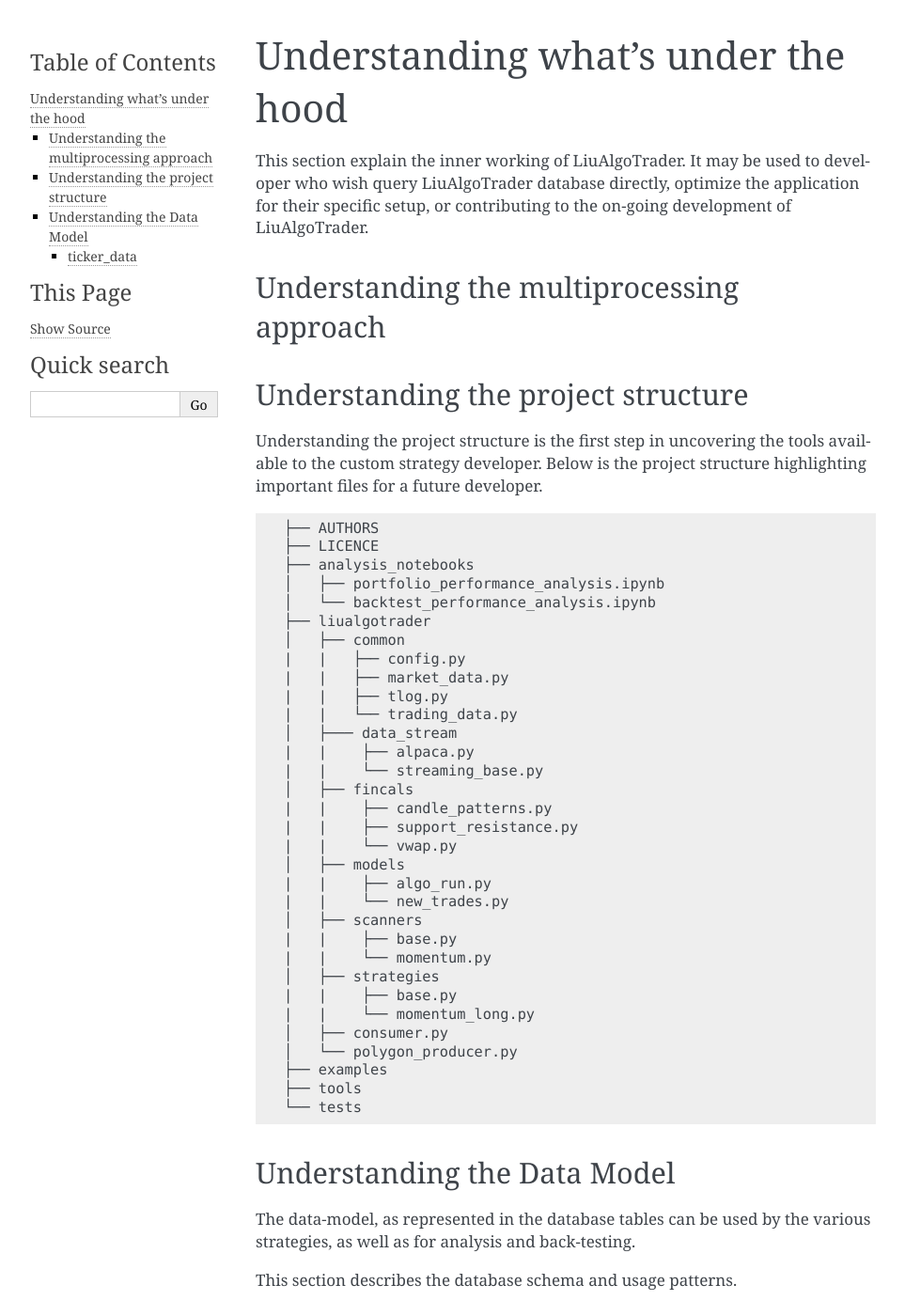
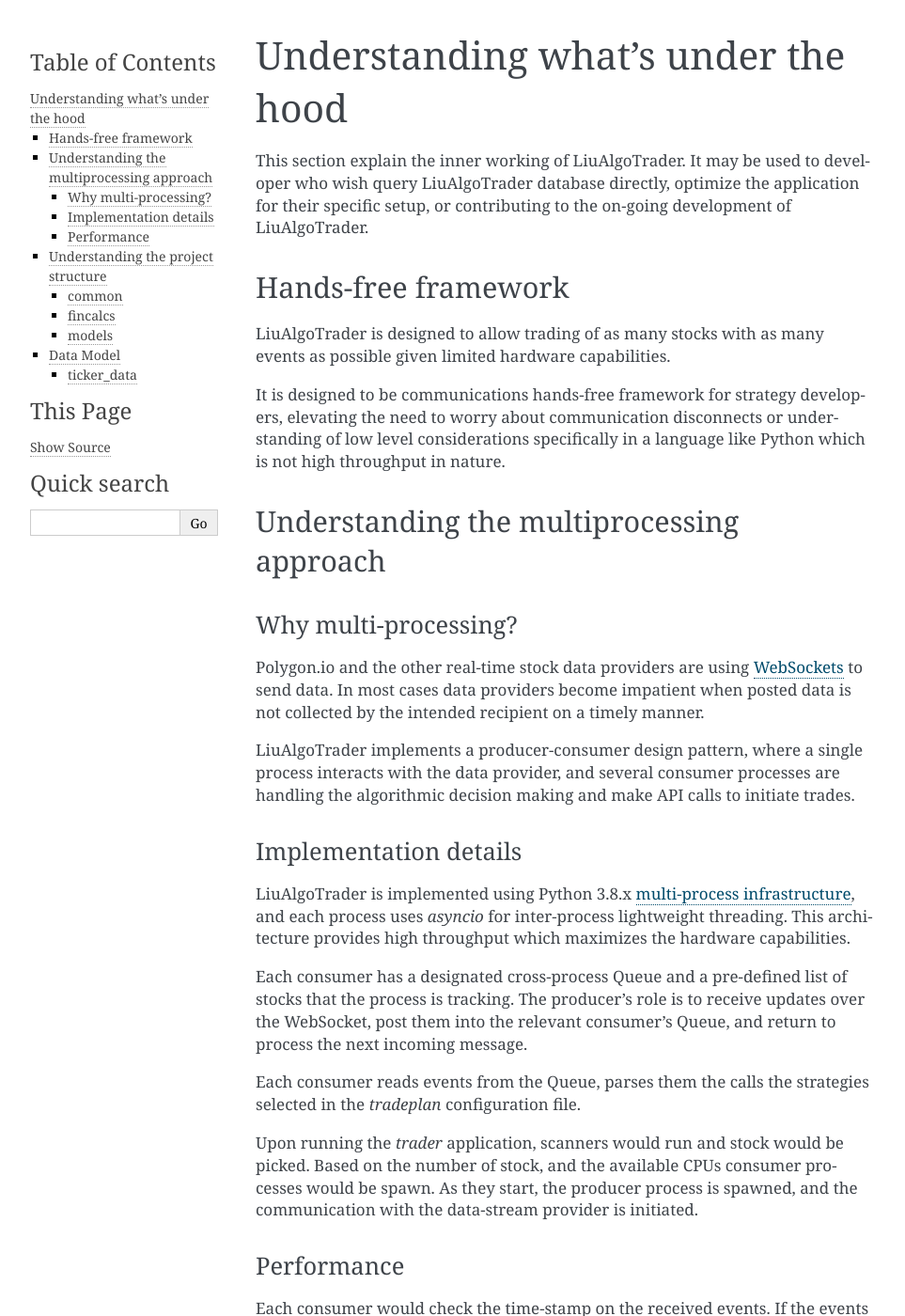
Before and after one commit to amor71/LiuAlgoTrader, a Sphinx documentation site: the page built from docs/source/Under-the-hood.rst, in a window 1280 px wide and 1400 px high. Shown: the whole window at 94% size, without its empty margins (148-1111 px from the left). Built offline with Sphinx 7.4.7, drawn with Linux system fonts in a browser that asks for light colours; some of the changed text lies outside the part shown.

Commit message:
documentation

```diff
--- a/docs/source/Under-the-hood.rst
+++ b/docs/source/Under-the-hood.rst
@@ -9,8 +9,91 @@
 for their specific setup, or contributing to
 the on-going development of LiuAlgoTrader.
 
+Hands-free framework
+--------------------
+
+LiuAlgoTrader is designed to allow trading of as many stocks
+with as many events as possible given limited hardware
+capabilities.
+
+It is designed to be communications hands-free framework
+for strategy developers, elevating the need to worry about
+communication disconnects or understanding of low level
+considerations specifically in a language like Python which
+is not high throughput in nature.
+
+
 Understanding the multiprocessing approach
 ------------------------------------------
+
+Why multi-processing?
+*********************
+
+Polygon.io and the other real-time stock data
+providers are using WebSockets_ to send data. In most cases
+data providers become impatient when posted data is not
+collected by the intended recipient on a timely manner.
+
+LiuAlgoTrader implements a producer-consumer
+design pattern, where a single process interacts with the
+data provider, and several consumer processes are handling
+the algorithmic decision making and make API calls to initiate
+trades.
+
+Implementation details
+**********************
+
+LiuAlgoTrader is implemented using Python 3.8.x `multi-process
+infrastructure`_, and each process uses `asyncio` for
+inter-process lightweight threading. This architecture
+provides high throughput which maximizes the hardware
+capabilities.
+
+Each consumer has a designated cross-process Queue and a
+pre-defined list of stocks that the process is tracking.
+The producer's role is to receive updates over the WebSocket,
+post them into the relevant consumer's Queue, and return to
+process the next incoming message.
+
+Each consumer reads events from the Queue, parses them the
+calls the strategies selected in the `tradeplan` configuration
+file.
+
+Upon running the `trader` application, scanners would run and
+stock would be picked. Based on the number of stock, and the
+available CPUs consumer processes would be spawn. As they
+start, the producer process is spawned, and the communication
+with the data-stream provider is initiated.
+
+Performance
+***********
+
+Each consumer would check the time-stamp on the received events.
+If the events are more than 5 seconds old, the message will be
+disregarded, and the consumer queue would be cleaned.
+This allows a quick catch-up on the expense of losing data.
+When such catch-up takes place the following message would
+be written to the log:
+
+.. code-block:: bash
+
+    consumer A {symbol} out of sync w {time_diff}
+
+When you see such a message repetitively, it may mean that either:
+
+- The Strategy being used takes too long to calculate compared to the number of stocks handled by that single process. It will be a good idea to double-check the Strategy code, and check if performance improvements are possible,
+- It is possible that the Strategy writes to much to the log causing delays,
+- The number of stocks traded is too high of the hardware setup. In that case it would be best to reduce the max number of stocks (environment variable)
+- The consumer process listen to second message, as well as trade and quote messages, depending on the strategy and hardware capacity it might be best to reduce the event types that the producer is sending to the consumers (change the `tradeplan` configuration file),
+
+
+.. _WebSockets :
+
+    https://en.wikipedia.org/wiki/WebSocket#:~:text=WebSocket%20is%20a%20computer%20communications,WebSocket%20is%20distinct%20from%20HTTP.
+
+.. _multi-process infrastructure :
+    https://docs.python.org/3/library/multiprocessing.html
+
 
 Understanding the project structure
 -----------------------------------
@@ -37,7 +120,7 @@
     │   ├─── data_stream
     |   |    ├── alpaca.py
     |   |    └── streaming_base.py
-    │   ├── fincals
+    │   ├── fincalcs
     |   |    ├── candle_patterns.py
     |   |    ├── support_resistance.py
     |   |    └── vwap.py
@@ -56,10 +139,29 @@
     ├── tools
     └── tests
 
+common
+******
+The common folder contains three important files that the developer should be aware of:
 
+- `config.py` this is a global configuration file. The file includes internal constant which are no accessible via the environment variables of the configuration file for now.
+- `tlog.py` is a simple log implementation which write log entries both to STDOUT, as well as GCP *stackdriver* logger, if it is configured.
+- `trading_data` includes global variables that are shared between the strategies and the consumer infrastructure. This file should be viewed in details to understand data passing.
 
-Understanding the Data Model
-----------------------------
+fincalcs
+********
+The folder includes packages for basic financial calculations.
+Those are helper functions for strategy developers:
+
+- `candle_patterns.py` - implements basic candle patterns
+- `support_resistance.py` - implements basic algorithms for calculations of horizontal support and resistance lines.
+- `vwap.py` - accuratly calculation 5-min VWAP, helpful for VWAP based strategies.
+
+models
+******
+Data abstraction layer implementing the persistancy and loading of the data model.
+
+Data Model
+----------
 
 The data-model, as represented in the database tables can
 be used by the various strategies, as well as for analysis
--- a/docs/source/conf.py
+++ b/docs/source/conf.py
@@ -23,7 +23,7 @@
 author = "amor71"
 
 # The full version, including alpha/beta/rc tags
-release = "0.0.33"
+release = "0.0.34"
 
 # -- General configuration ---------------------------------------------------
 
```
